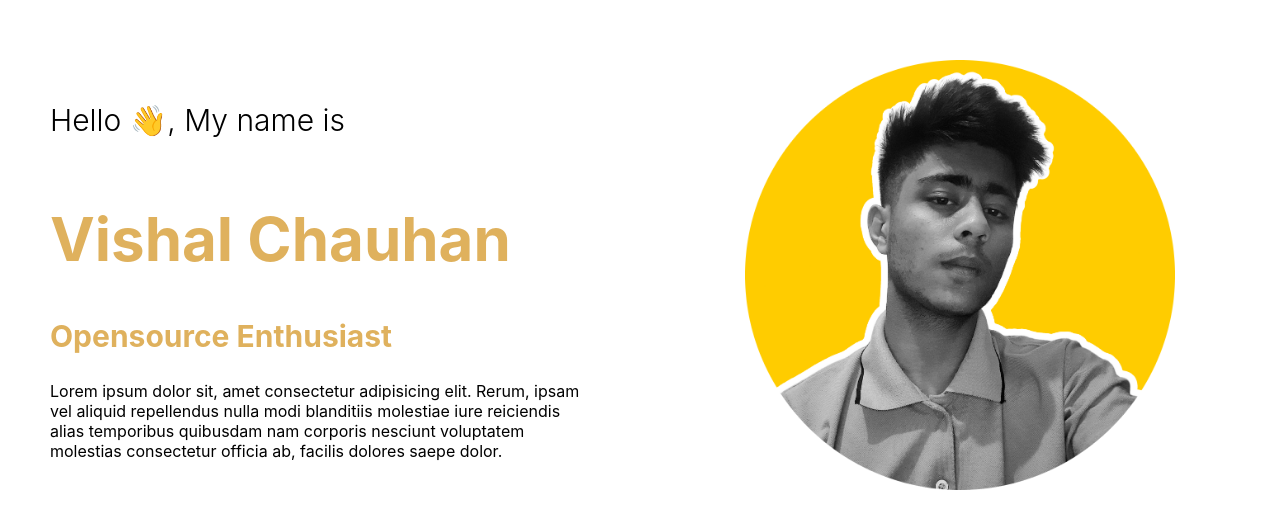
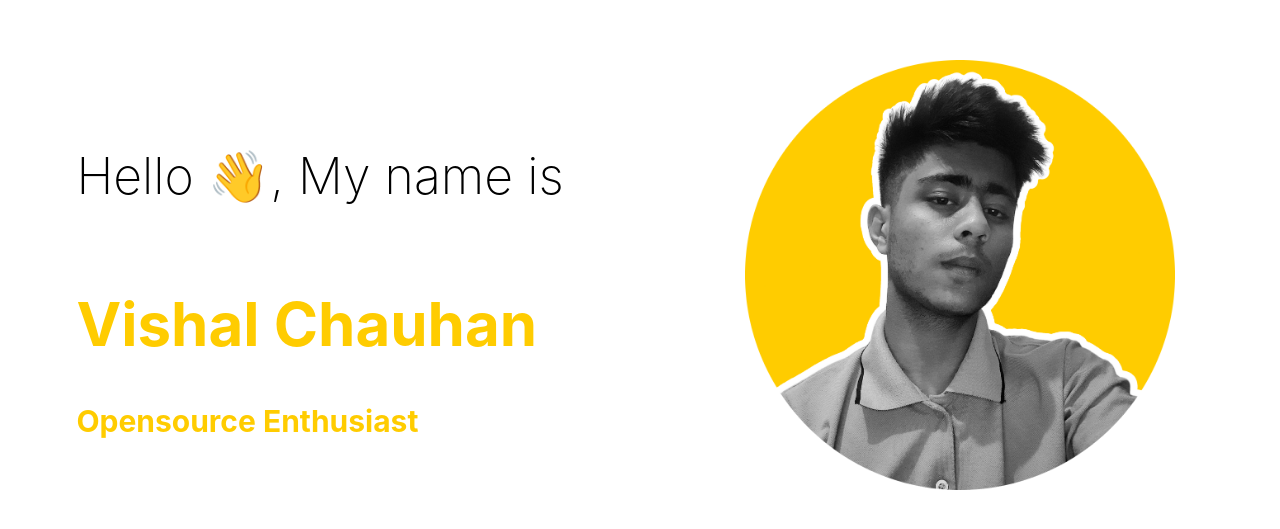
Before and after one commit to vish-han/my-portfolio-mark1, a React (Create React App) app: page / in a window 1280 px wide. Shown: the part 123-652 px from the top of the page. Built offline with nearby package versions, Linux system fonts and the light colour scheme.

Commit message:
color changed

```diff
--- a/src/Components/Intro.js
+++ b/src/Components/Intro.js
@@ -11,18 +11,11 @@ const Intro = () => {
           <div className="i-title">
             <div className="i-title-wrapper">
               <div className="i-title-item">Web Developer</div>
-              <div className="i-title-item">Engineering</div>
+              <div className="i-title-item">Engineering Student</div>
               <div className="i-title-item">Opensource Enthusiast</div>
               <div className="i-title-item">Technical Writer</div>
             </div>
           </div>
-          <p className="i-desc">
-            Lorem ipsum dolor sit, amet consectetur adipisicing elit. Rerum,
-            ipsam vel aliquid repellendus nulla modi blanditiis molestiae iure
-            reiciendis alias temporibus quibusdam nam corporis nesciunt
-            voluptatem molestias consectetur officia ab, facilis dolores saepe
-            dolor.
-          </p>
         </div>
       </div>
       <div className="i-right">
--- a/src/Components/intro.css
+++ b/src/Components/intro.css
@@ -22,17 +22,17 @@
   height: 50%;
   display: flex;
   flex-direction: column;
-  justify-content: space-between;
+  justify-content: center;
 }
 
 .i-intro {
-  font-size: 30px;
-  font-weight: 300;
+  font-size: 50px;
+  font-weight: 200;
 }
 
 .i-name {
   font-size: 60px;
-  color: rgb(223, 177, 93);
+  color: #ffcc00;
 }
 
 .i-title {
@@ -67,7 +67,7 @@
   height: 50px;
   font-size: 30px;
   font-weight: bold;
-  color: rgb(223, 177, 93);
+  color: #ffcc00;
   display: flex;
   align-items: center;
 }
```
